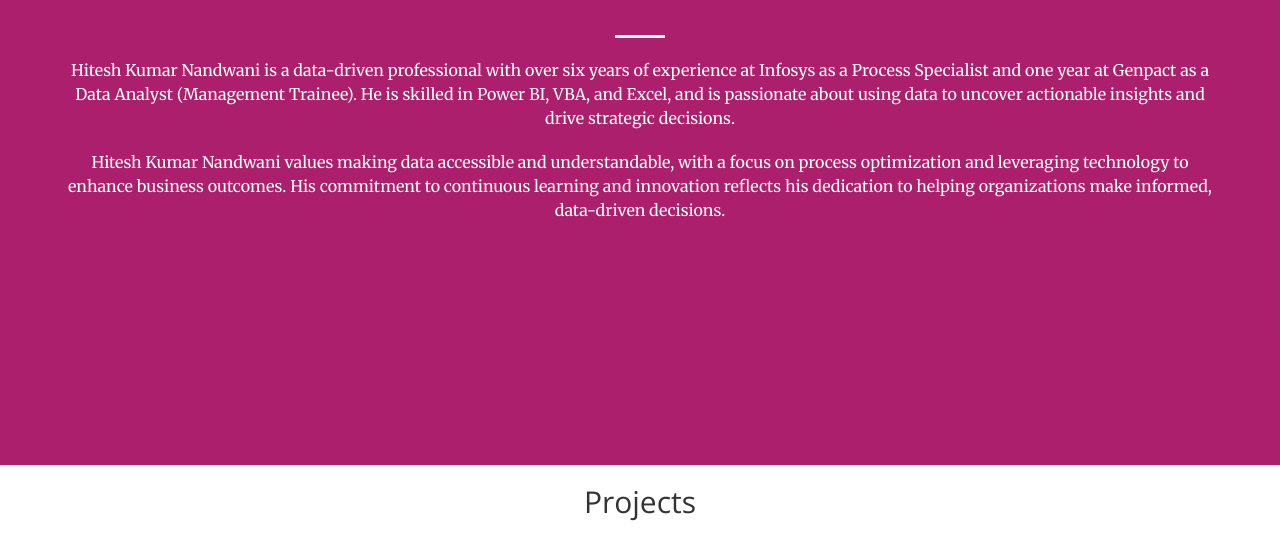
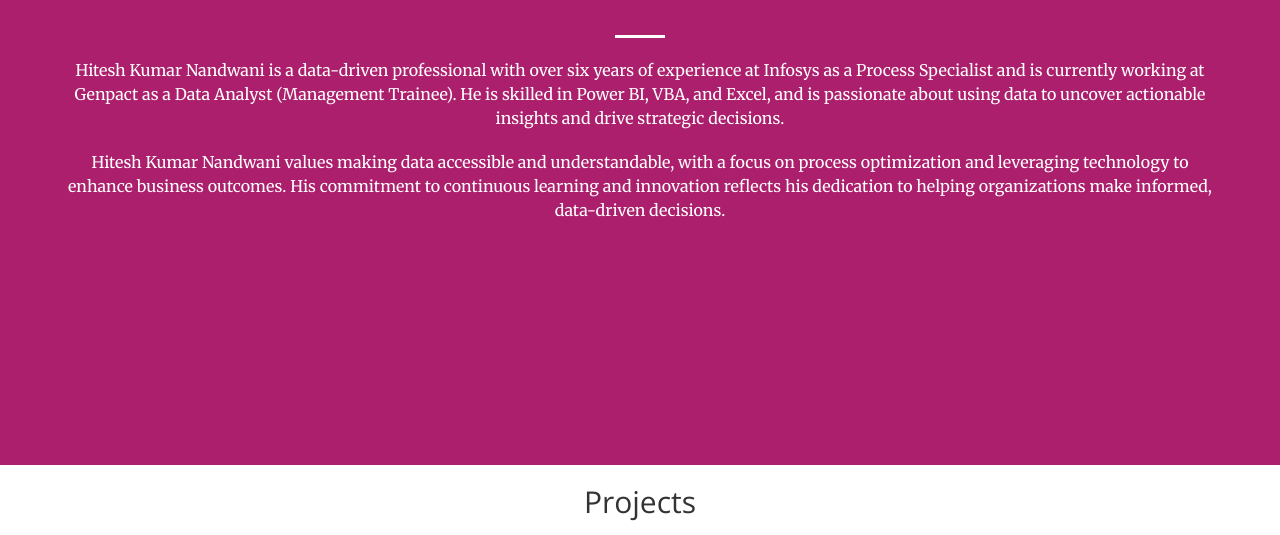
Before and after one commit to hitesh2511/Hitesh2511.github.io, a plain HTML site: page index.html in a window 1280 px wide. Shown: the part 1185-1720 px from the top of the page. Drawn offline with nearby package versions, Linux system fonts and the light colour scheme.

Commit message:
Update index.html

```diff
--- a/index.html
+++ b/index.html
@@ -92,7 +92,7 @@
             <div class="row">
                 <div class="col-lg-35 col-lg-offset-0 text-center" style="margin: 3pt;">
                     <hr class="light">
-                    <p class="text-faded">Hitesh Kumar Nandwani is a data-driven professional with over six years of experience at Infosys as a Process Specialist and one year at Genpact as a Data Analyst (Management Trainee). He is skilled in Power BI, VBA, and Excel, and is passionate about using data to uncover actionable insights and drive strategic decisions.</p>
+                    <p class="text-faded">Hitesh Kumar Nandwani is a data-driven professional with over six years of experience at Infosys as a Process Specialist and is currently working at Genpact as a Data Analyst (Management Trainee). He is skilled in Power BI, VBA, and Excel, and is passionate about using data to uncover actionable insights and drive strategic decisions.</p>
                     <p class="text-faded">Hitesh Kumar Nandwani values making data accessible and understandable, with a focus on process optimization and leveraging technology to enhance business outcomes. His commitment to continuous learning and innovation reflects his dedication to helping organizations make informed, data-driven decisions.</p>
                 </div>
             </div>
```
